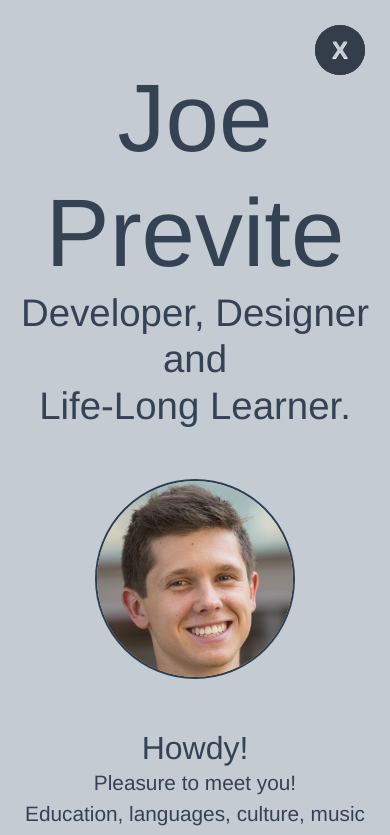
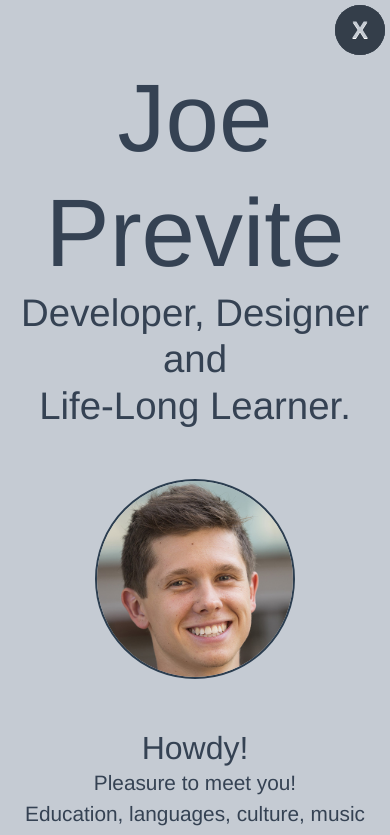
Before and after one commit to jjprevite/jjprevite.github.io, a Vue app: page / in a window 390 px wide. Shown: the top 835 px of the page. Built offline with nearby package versions, Linux system fonts and the light colour scheme; what vue-js-modal would draw is missing.

Commit message:
Fix close button inside modal so it's not on top of text

```diff
--- a/src/components/Portfolio.vue
+++ b/src/components/Portfolio.vue
@@ -217,6 +217,13 @@ export default {
     right: 25px;
   }
 
+  @media screen and (max-width: 768px) {
+    .close {
+      top: 5px;
+      right: 5px;
+    }
+  }
+
   .close::before {
     content: "X";
     color: #C5CBD3;
```
